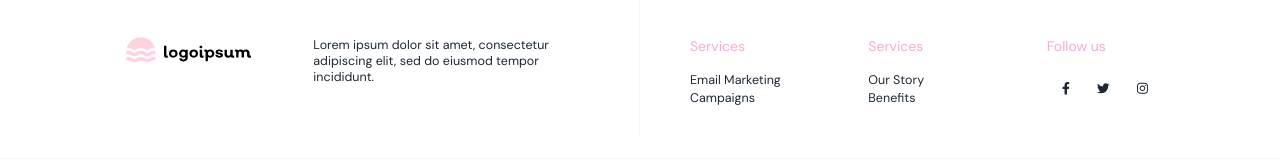
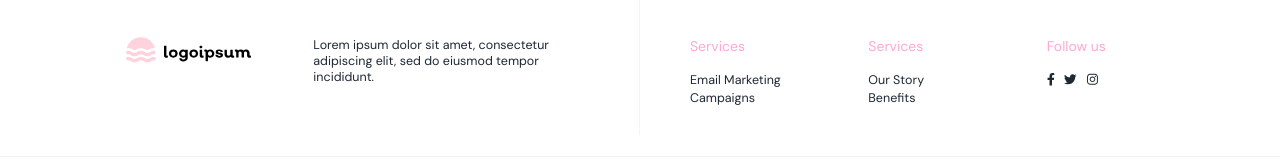
Before and after one commit to elbjek/traffic-drones, a Vue app: page / in a window 1280 px wide. Shown: the part 1213-1373 px from the top of the page. Built offline with nearby package versions, Linux system fonts and the light colour scheme.

Commit message:
update footer icon styling

```diff
--- a/src/components/Footer.vue
+++ b/src/components/Footer.vue
@@ -125,28 +125,10 @@ footer {
             li {
               display: inline-block;
               a {
-                padding: 0px 10px;
-                border: 1px solid transparent;
                 display: block;
-                border-radius: 30px;
-                &:hover {
-                  border-color: $black;
-                }
-              }
-              &:nth-child(1) {
-                a {
-                  padding:10px 14px;
-                }
               }
               &:nth-child(2) {
-                a {
-                  padding: 10px 12px;
-                }
-              }
-              &:nth-child(3) {
-                a {
-                  padding:10px 13px;
-                }
+                padding: 0px 10px;
               }
             }
           }
```
